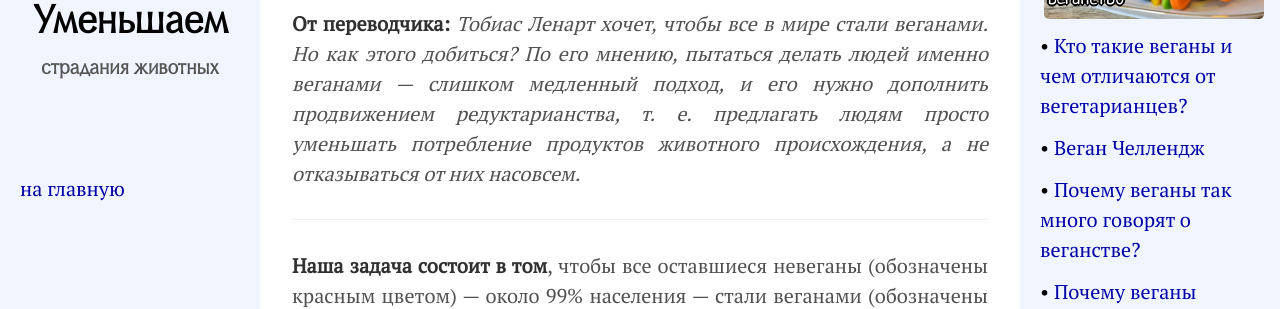
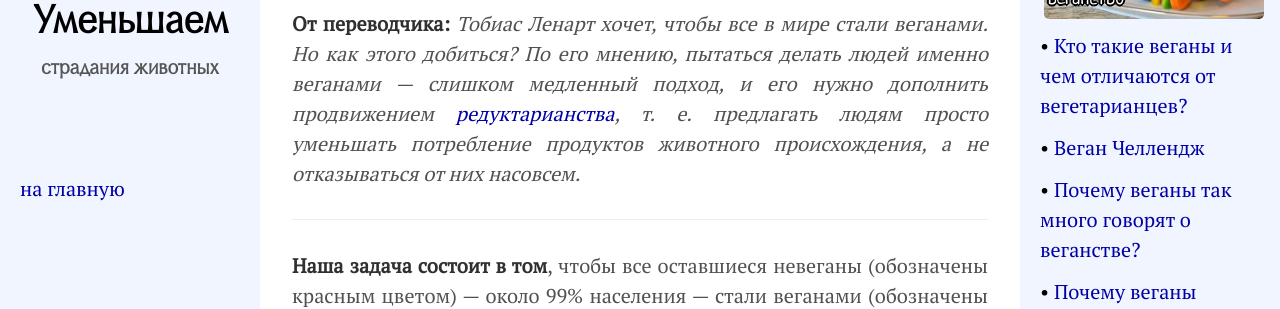
Before and after one commit to Umenshaem/umenshaem.github.io, a Jekyll site: the page built from _articles/tobias-leenaert-tipping-the-system-towards-a-vegan-world.md, in a window 1280 px wide and 900 px high. Shown: the part 134-443 px from the top of the window. Built offline with Jekyll 4.4.1, drawn with Linux system fonts in a browser that asks for light colours; part of the change alters nothing that is shown.

```diff
--- a/_articles/tobias-leenaert-tipping-the-system-towards-a-vegan-world.md
+++ b/_articles/tobias-leenaert-tipping-the-system-towards-a-vegan-world.md
@@ -10,7 +10,7 @@ original_date:
 preview: assets/images/articles/many-red-and-green21-1024x738.jpg
 excerpt: "Наша задача состоит в том, чтобы все оставшиеся невеганы — около 99% населения — стали веганами."
 ---
-**От переводчика:** _Тобиас Ленарт хочет, чтобы все в мире стали веганами. Но как этого добиться? По его мнению, пытаться делать людей именно веганами — слишком медленный подход, и его нужно дополнить продвижением редуктарианства, т. е. предлагать людям просто уменьшать потребление продуктов животного происхождения, а не отказываться от них насовсем._
+**От переводчика:** _Тобиас Ленарт хочет, чтобы все в мире стали веганами. Но как этого добиться? По его мнению, пытаться делать людей именно веганами — слишком медленный подход, и его нужно дополнить продвижением [редуктарианства](chto-takoe-reduktarianstvo.html), т. е. предлагать людям просто уменьшать потребление продуктов животного происхождения, а не отказываться от них насовсем._
 
 ---
 
```
